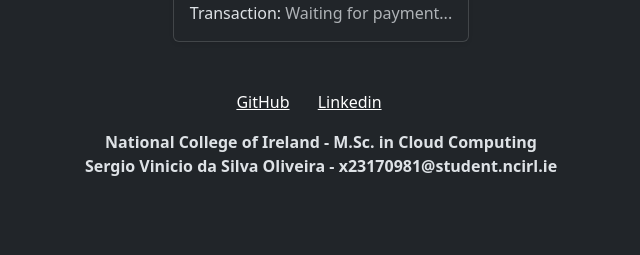
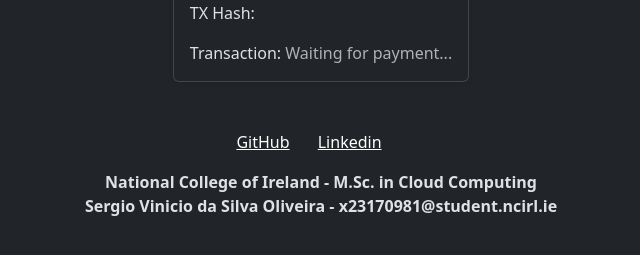
Before and after one commit to sergio-oliveira-br/safetrade_client_service, a Django app: template vouchers_client/templates/core/voucher_checkout.html in a window 1280 px wide. Shown: the part 306-561 px from the top of the page, without its empty margins (319-959 px from the left). Run offline with Django 5.2, Linux system fonts and the light colour scheme; the template is opened without the code that fills it, so the values that code supplies are empty.

Commit message:
Update _voucher_card.html

```diff
--- a/vouchers_client/templates/core/_voucher_card.html
+++ b/vouchers_client/templates/core/_voucher_card.html
@@ -43,6 +43,10 @@
 
                 <br>
 
+                <p>TX Hash: <span id="tx_hash_display"></span></p>
+                <input type="hidden" id="tx_hash_input" name="tx_hash_num">
+
+
                 <i class="bi bi-cpu"></i>
                 Transaction:
                 {% if voucher.voucher_tx_hash %}
```
